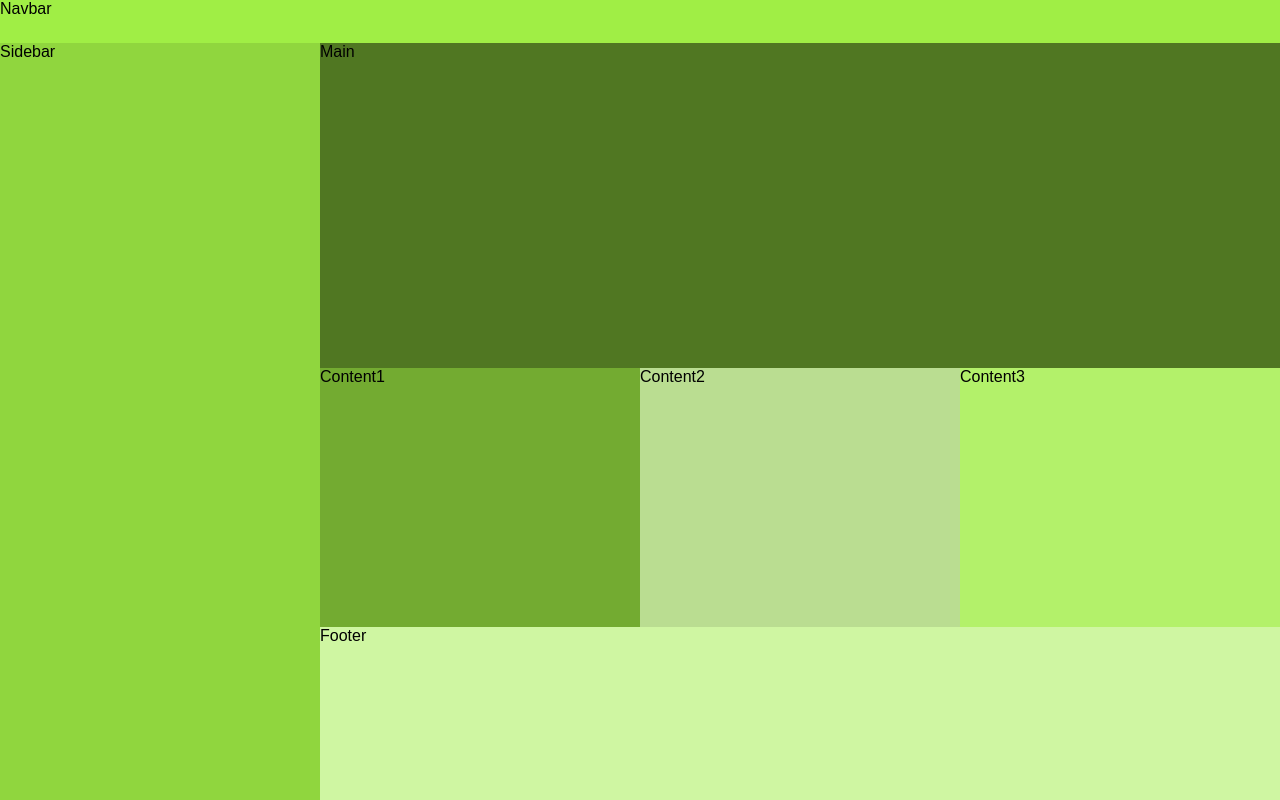
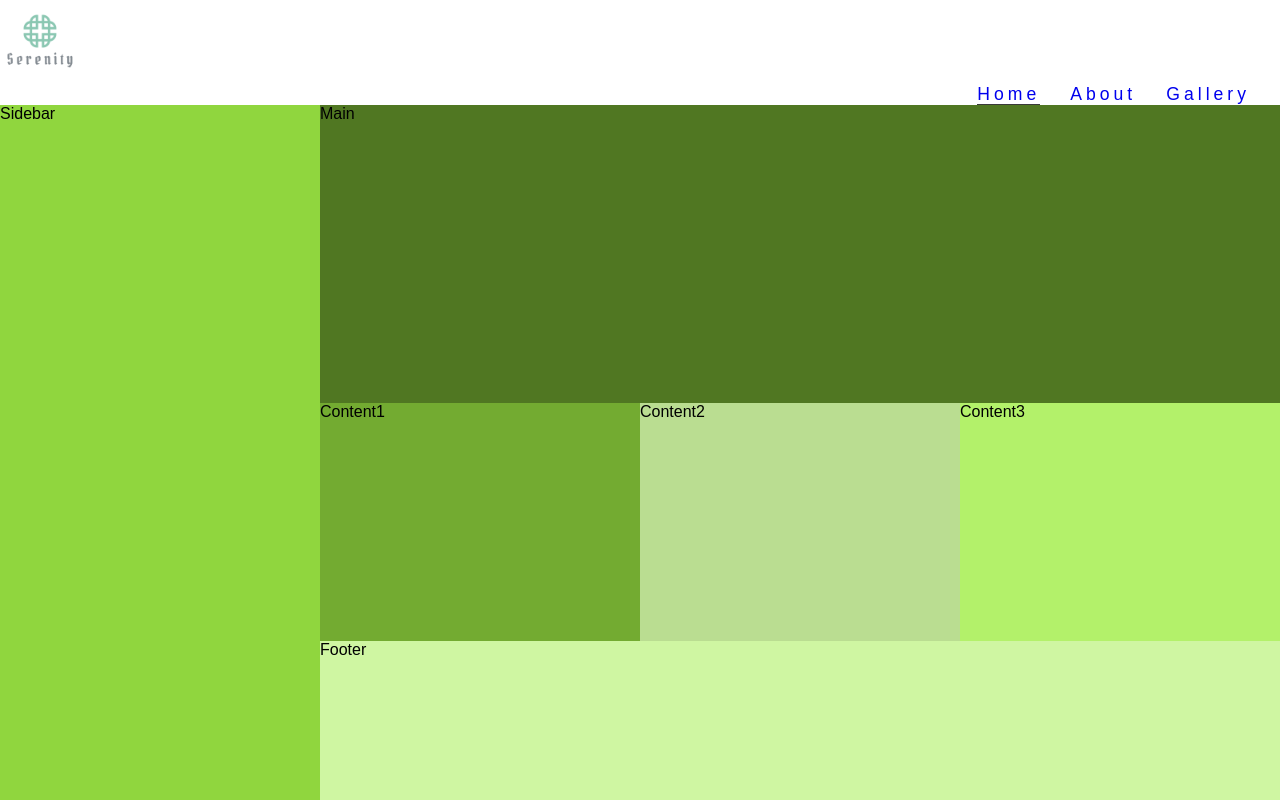
Before and after one commit to YonasTekle/my-full-template, a plain HTML site: page index.html in a window 1280 px wide. Drawn offline with Linux system fonts and the light colour scheme.

Commit message:
Add logo

```diff
--- a/css/style.css
+++ b/assets/css/style.css
@@ -1,8 +1,36 @@
-body {
+* {
     margin: 0;
     padding: 0;
     font-family: 'Oswald', sans-serif;
 }
+
+img {
+    height: 10vh;
+}
+
+#menu {
+    font-size: 110%;
+    letter-spacing: 4px;
+}
+
+#menu li {
+    float: right;
+    list-style-type: none;
+    margin-right: 30px;
+}
+
+#menu a {
+    text-decoration: none;
+}
+
+#menu a:hover {
+    border-bottom:  1px solid #3a3a3a;
+}
+
+.active {
+    border-bottom: 1px solid #3a3a3a;
+}
+
 
 .container {
     display: grid;
@@ -20,7 +48,7 @@ body {
 
 
 nav {
-    background-color: #a0ee45;
+
     grid-area: nav;
 }
 
--- a/index.html
+++ b/index.html
@@ -5,11 +5,24 @@
     <meta http-equiv="X-UA-Compatible" content="IE=edge">
     <meta name="viewport" content="width=device-width, initial-scale=1.0">
     <title>Document</title>
-    <link rel="stylesheet" href="css/style.css">
+    <link rel="stylesheet" href="assets/css/style.css">
 </head>
 <body>
     <div class="container">
-        <nav>Navbar</nav>
+        <nav>
+            <img src="assets/images/eb93c9722b7448e49b4a96bf94f130db.png" alt="Serenity">
+            <ul id="menu">
+                <li>
+                    <a href="#">Gallery</a>
+                </li>
+                <li>
+                    <a href="#">About</a>
+                </li>
+                <li>
+                    <a href="index.html" class="active">Home</a>
+                </li>
+            </ul>
+        </nav>
         <main>Main</main>
         <div id="sidebar">Sidebar</div>
         <div id="content1">Content1</div>
```
Also changed, not shown: assets/images/eb93c9722b7448e49b4a96bf94f130db.png (added).
